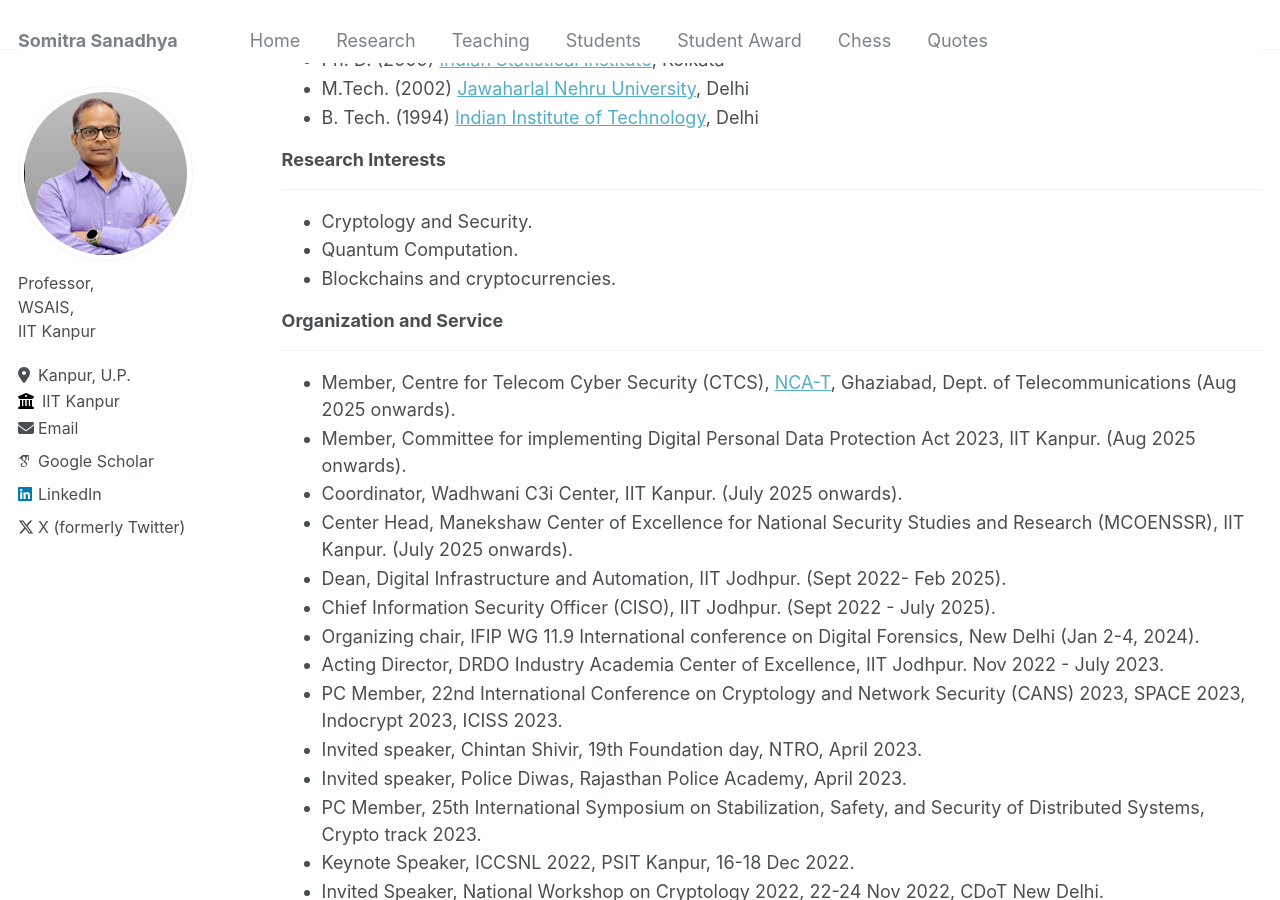
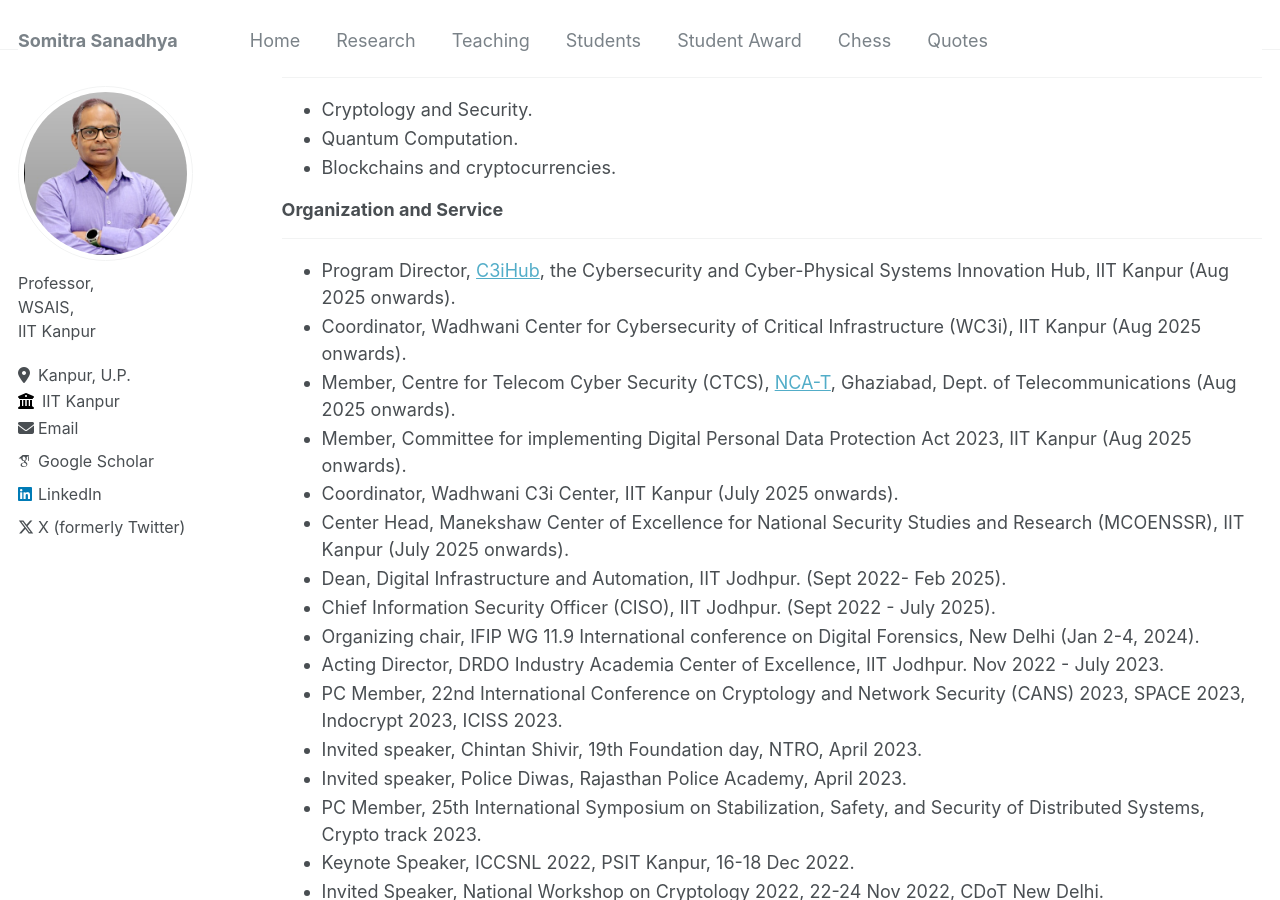
Before and after one commit to somitra-sanadhya/somitra-sanadhya.github.io, a Jekyll site: the page built from _pages/about.md, in a window 1280 px wide and 900 px high, scrolled down 1526 px. Built offline with Jekyll 4.4.1, drawn with Linux system fonts in a browser that asks for light colours; some web fonts are replaced; some of the changed text lies outside the part shown.

Commit message:
Update about.md

```diff
--- a/_pages/about.md
+++ b/_pages/about.md
@@ -59,10 +57,12 @@ redirect_from:
 
 ### Organization and Service
 ----
++ Program Director, [C3iHub](https://c3ihub.org/), the Cybersecurity and Cyber-Physical Systems Innovation Hub, IIT Kanpur (Aug 2025 onwards).
++ Coordinator, Wadhwani Center for Cybersecurity of Critical Infrastructure (WC3i), IIT Kanpur (Aug 2025 onwards).
 + Member, Centre for Telecom Cyber Security (CTCS), [NCA-T](https://ntiprit.gov.in/), Ghaziabad, Dept. of Telecommunications (Aug 2025 onwards).
-+ Member, Committee for implementing Digital Personal Data Protection Act 2023, IIT Kanpur. (Aug 2025 onwards).
-+ Coordinator, Wadhwani C3i Center, IIT Kanpur. (July 2025 onwards).
-+ Center Head, Manekshaw Center of Excellence for National Security Studies and Research (MCOENSSR), IIT Kanpur. (July 2025 onwards).
++ Member, Committee for implementing Digital Personal Data Protection Act 2023, IIT Kanpur (Aug 2025 onwards).
++ Coordinator, Wadhwani C3i Center, IIT Kanpur (July 2025 onwards).
++ Center Head, Manekshaw Center of Excellence for National Security Studies and Research (MCOENSSR), IIT Kanpur (July 2025 onwards).
 + Dean, Digital Infrastructure and Automation, IIT Jodhpur. (Sept 2022- Feb 2025).
 + Chief Information Security Officer (CISO), IIT Jodhpur. (Sept 2022 - July 2025).
 + Organizing chair, IFIP WG 11.9 International conference on Digital Forensics, New Delhi (Jan 2-4, 2024).
```
Also changed, not shown: other parts of _pages/about.md (+0 -2 lines).
